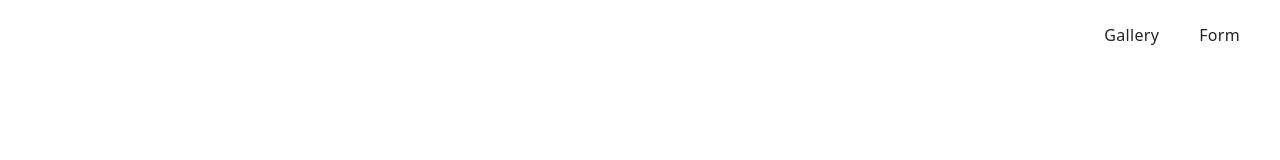
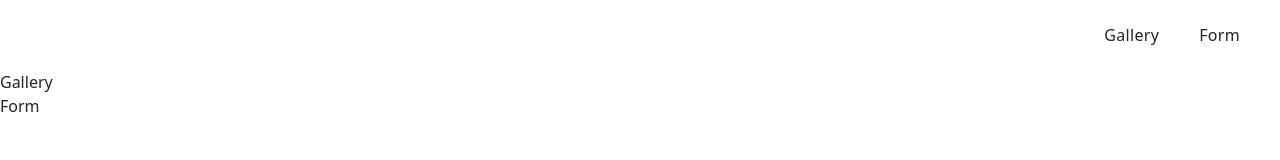
Before and after one commit to katekirshe/goit-js-hw-09, a website built with Vite: page src/index.html in a window 1280 px wide. Built offline with nearby package versions, Linux system fonts and the light colour scheme.

Commit message:
add links that was not nessessary

```diff
--- a/src/index.html
+++ b/src/index.html
@@ -10,6 +10,11 @@
   <body>
     <load src="./partials/header.html" icon-path="img/sprite.svg#logo" />
 
-    <main></main>
+    <main>
+      <ul>
+        <li><a href="./1-gallery.html">Gallery</a></li>
+        <li><a href="./2-form.html">Form</a></li>
+      </ul>
+    </main>
   </body>
 </html>
```
